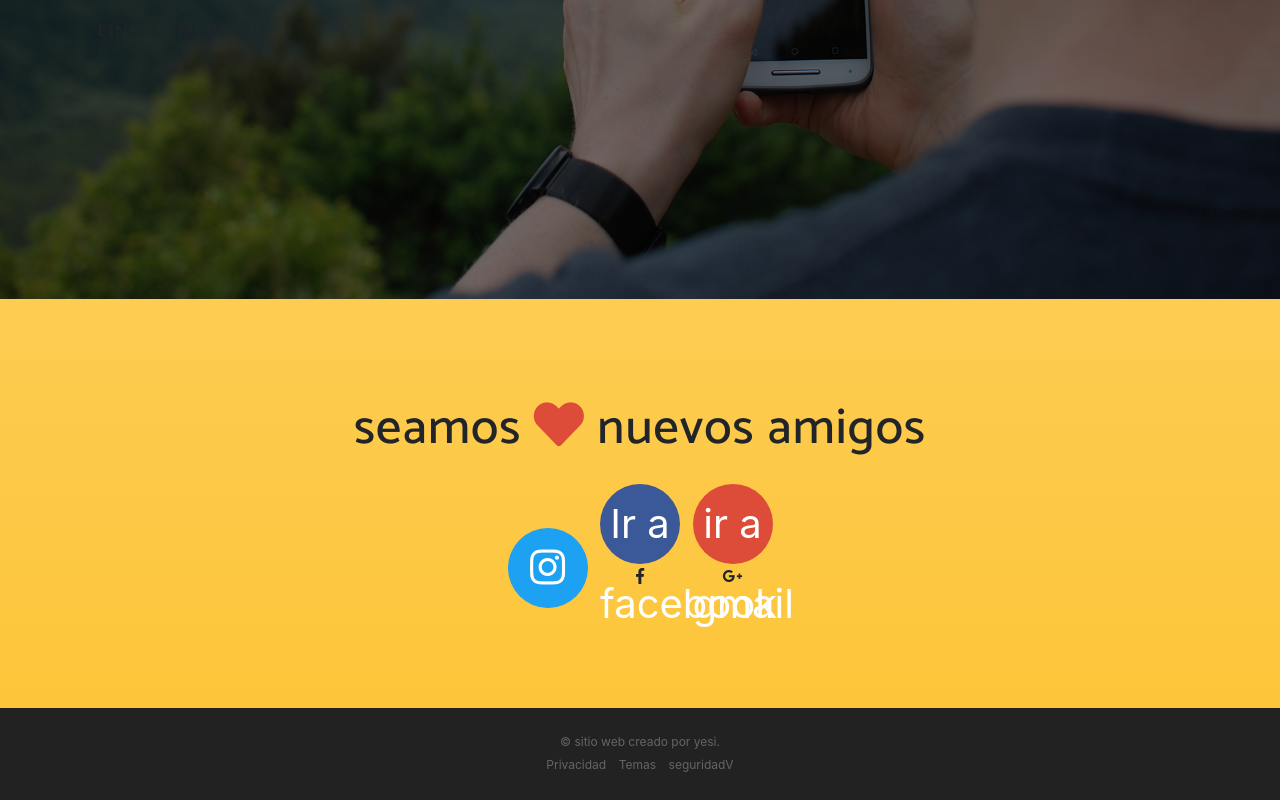
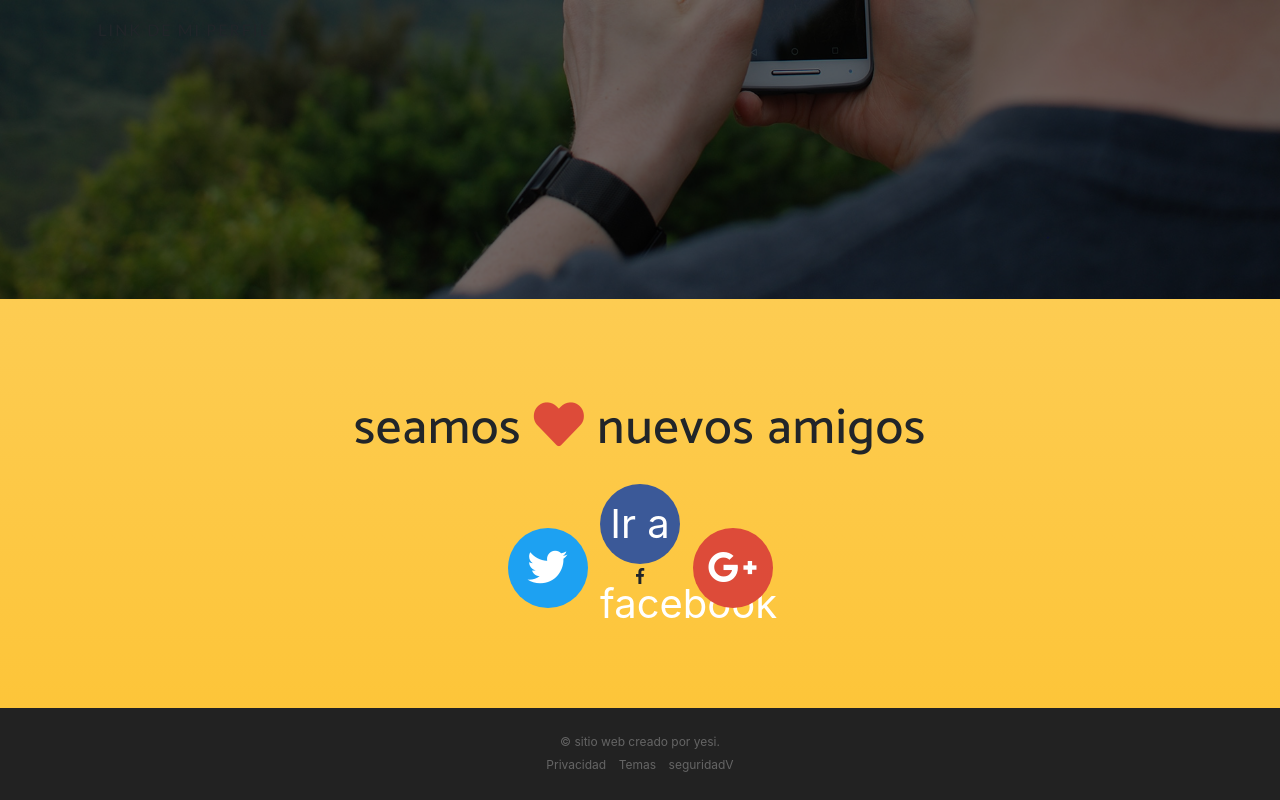
Before and after one commit to yesi2000/yesi2000.github.io, a website with bundled scripts: page index.html in a window 1280 px wide. Shown: the part 2999-3799 px from the top of the page. Built offline with nearby package versions, Linux system fonts and the light colour scheme; a web font is replaced by a local one.

Commit message:
cagada
cagada

```diff
--- a/index.html
+++ b/index.html
@@ -178,7 +178,7 @@
       <ul class="list-inline list-social">
         <li class="list-inline-item social-twitter">
           <a href="#">
-            <i class="fab fa-instagram"></i>
+            <i class="fab fa-twitter"></i>
           </a>
         </li>
         <li class="list-inline-item social-facebook">
@@ -187,7 +187,7 @@
           </a>
         </li>
         <li class="list-inline-item social-google-plus">
-          <a href="www.gmail.com" target="about_blank">ir a gmail</a>
+          <a href="#">
             <i class="fab fa-google-plus-g"></i>
           </a>
         </li>
```
